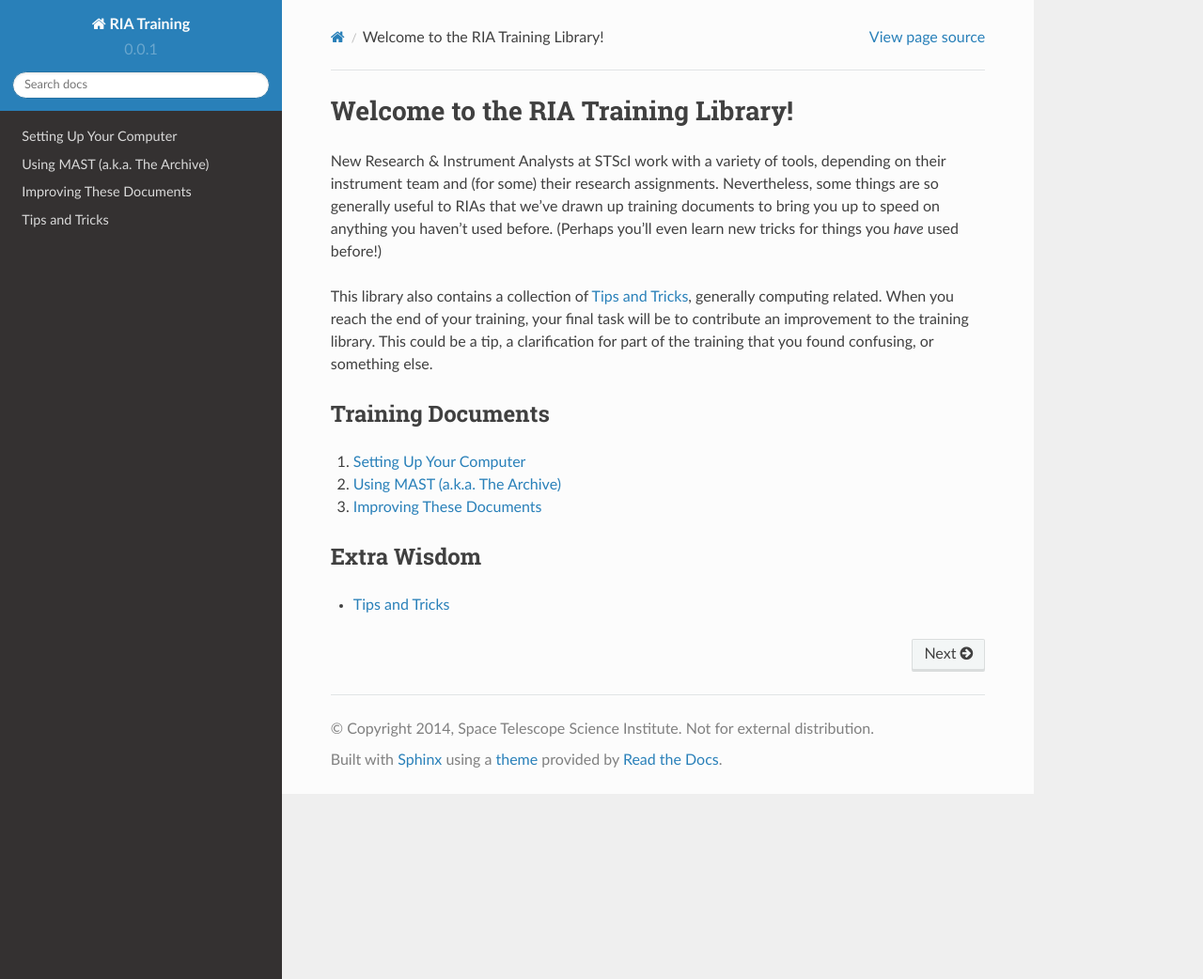
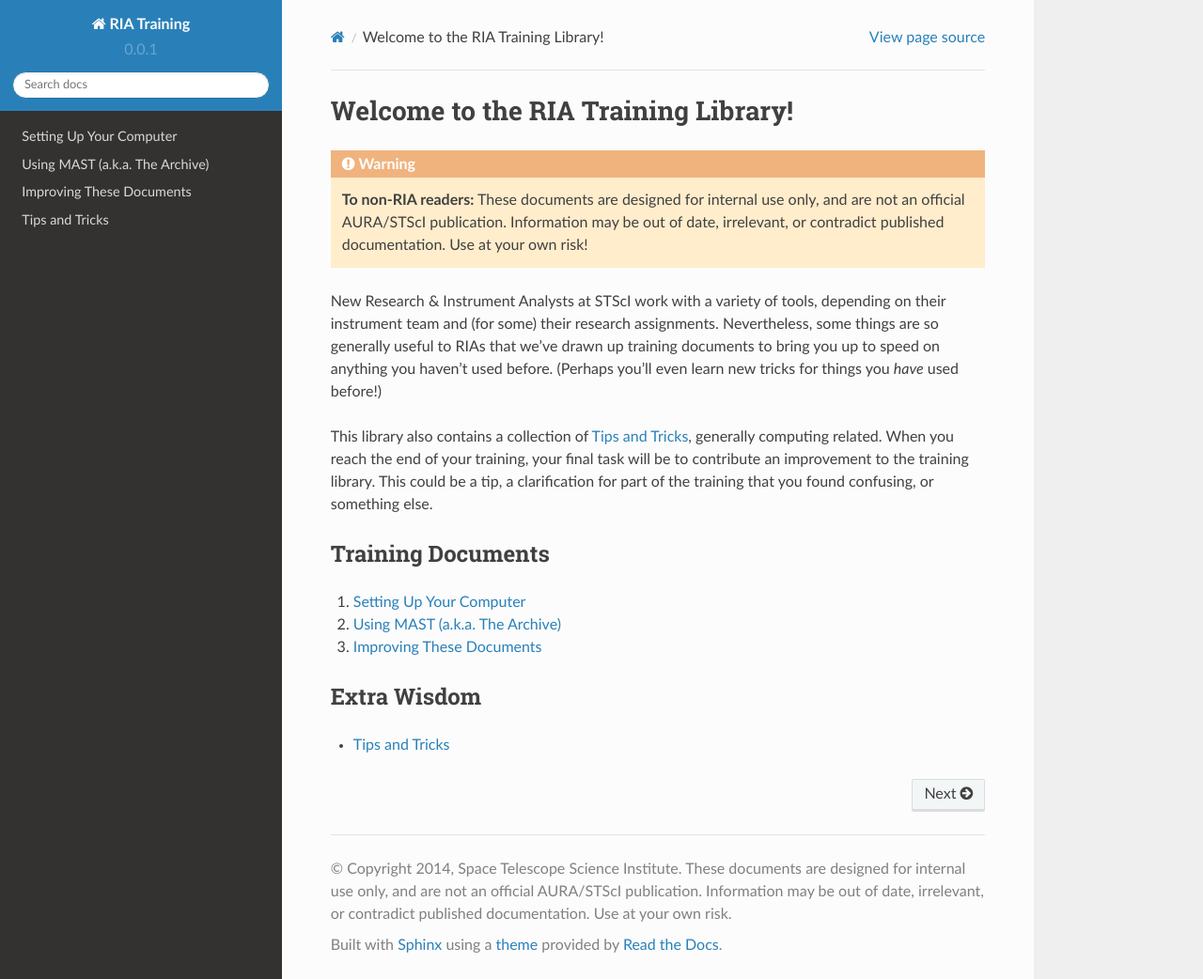
Before and after one commit to staceybright/training-library, a Sphinx documentation site: the page built from source/index.rst, in a window 1280 px wide and 1042 px high. Shown: the whole window at 94% size. Built offline with Sphinx 7.4.7 and the Read the Docs theme 2.0.0, drawn with Linux system fonts in a browser that asks for light colours.

Commit message:
Add disclaimer to footer and index.rst

```diff
--- a/source/conf.py
+++ b/source/conf.py
@@ -49,7 +49,7 @@ master_doc = 'index'
 
 # General information about the project.
 project = u'RIA Training'
-copyright = u'2014, Space Telescope Science Institute. Not for external distribution'
+copyright = u'2014, Space Telescope Science Institute. These documents are designed for internal use only, and are not an official AURA/STScI publication. Information may be out of date, irrelevant, or contradict published documentation. Use at your own risk'
 
 # The version info for the project you're documenting, acts as replacement for
 # |version| and |release|, also used in various other places throughout the
--- a/source/index.rst
+++ b/source/index.rst
@@ -1,6 +1,10 @@
 #####################################
 Welcome to the RIA Training Library!
 #####################################
+
+.. warning::
+
+   **To non-RIA readers:** These documents are designed for internal use only, and are not an official AURA/STScI publication. Information may be out of date, irrelevant, or contradict published documentation. Use at your own risk!
 
 New Research & Instrument Analysts at STScI work with a variety of tools, depending on their instrument team and (for some) their research assignments. Nevertheless, some things are so generally useful to RIAs that we've drawn up training documents to bring you up to speed on anything you haven't used before. (Perhaps you'll even learn new tricks for things you *have* used before!)
 
```
